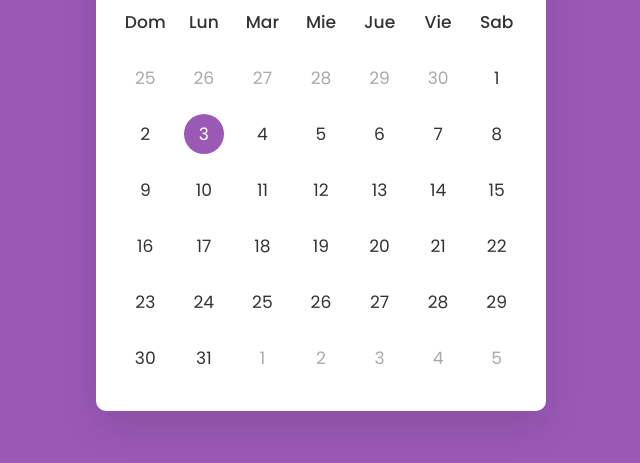
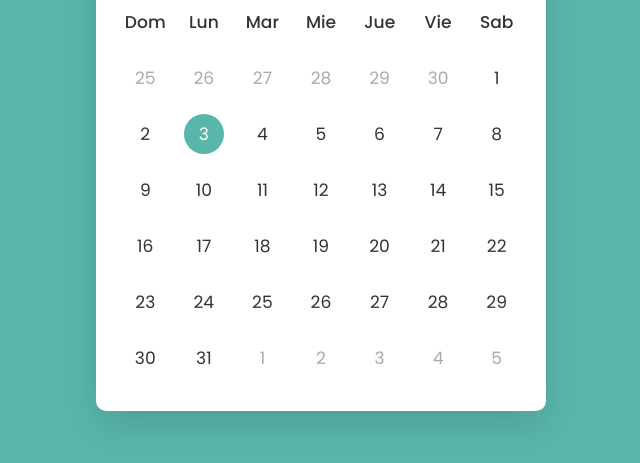
Before and after one commit to stef4no1/Calendar, a plain HTML site: page index.html in a window 1280 px wide. Shown: the part 237-700 px from the top of the page, without its empty margins (319-959 px from the left). Drawn offline with nearby package versions, Linux system fonts and the light colour scheme.

Commit message:
upload style.css

```diff
--- a/style.css
+++ b/style.css
@@ -1,4 +1,5 @@
 @import url('https://fonts.googleapis.com/css2?family=Poppins:wght@400;500;600&display=swap');
+
 * {
     margin: 0;
     padding: 0;
@@ -12,7 +13,7 @@ body {
     padding: 0 10px;
     justify-content: center;
     min-height: 100vh;
-    background: #9B59B6;
+    background: #59b6ab;
 }
 
 .wrapper {
@@ -113,7 +114,7 @@ header .current-date {
 }
 
 .days li.active::before {
-    background: #9B59B6;
+    background: #59b6ab;
 }
 
 .days li:not(.active):hover::before {
```
